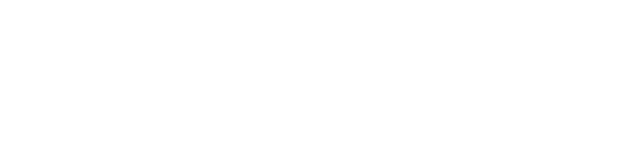
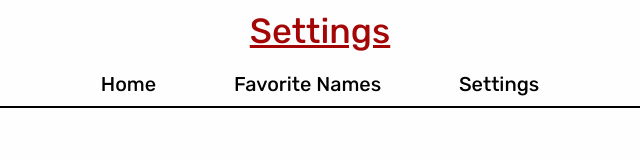
Before and after one commit to alexus-Huang/LAHVIII-project, a plain HTML site: page pages/settings.html in a window 1280 px wide. Shown: the whole page, without its empty margins (320-960 px from the left). Drawn offline with Linux system fonts and the light colour scheme.

Commit message:
Added main components to settings.html and styled the elements

```diff
--- a/pages/settings.html
+++ b/pages/settings.html
@@ -4,8 +4,18 @@
     <meta charset="UTF-8">
     <meta name="viewport" content="width=device-width, initial-scale=1.0">
     <title>Settings</title>
+    <link rel="stylesheet" href="/styling/settings.css">
+    <link rel="stylesheet" href="/styling/favoriteNames.css">
+    <link rel="preconnect" href="https://fonts.googleapis.com">
+    <link rel="preconnect" href="https://fonts.gstatic.com" crossorigin>
+    <link href="https://fonts.googleapis.com/css2?family=Rubik:ital,wght@0,300..900;1,300..900&display=swap" rel="stylesheet">
 </head>
 <body>
-
+    <h1 id="title">Settings</h1>
+    <div id="topbar">
+        <a href="index.html">Home</a>
+        <a href="favoritedNames.html">Favorite Names</a>
+        <a href="settings.html">Settings</a>
+    </div>
 </body>
 </html>
--- a/styling/favoriteNames.css
+++ b/styling/favoriteNames.css
@@ -0,0 +1,41 @@
+*{
+    box-sizing: border-box;
+    border: 0;
+    margin:0;
+    padding:0;
+    font-family: "Rubik";
+    font-optical-sizing: auto;
+    font-weight: 450;
+    font-style: normal;
+    background-color: #fefefe;
+}
+#title{
+    text-align: center;
+    padding: 10px 0px;
+    text-decoration: underline;
+    font-size: 35px;
+    color:#A40606
+}
+#favNames{
+    text-align: center;
+    margin-top:20px;
+    font-size: 20px;
+}
+#topbar{
+    border-bottom: 2px solid black;
+    position: relative;
+    padding:10px;
+    text-align: center;
+}
+#topbar > a {
+    margin:37px;
+    text-decoration: none;
+    font-size: 20px;
+    color:black;
+    transition: text-shadow 0.1s ease-in;
+}
+#topbar > a:hover{
+    text-decoration: underline;
+    text-shadow: 0px 0px 5px rgb(82, 82, 82);
+    transition: text-shadow 0.1s ease-in;
+}
--- a/styling/settings.css
+++ b/styling/settings.css
@@ -0,0 +1,41 @@
+*{
+    box-sizing: border-box;
+    border: 0;
+    margin:0;
+    padding:0;
+    font-family: "Rubik";
+    font-optical-sizing: auto;
+    font-weight: 450;
+    font-style: normal;
+    background-color: #fefefe;
+}
+#title{
+    text-align: center;
+    padding: 10px 0px;
+    text-decoration: underline;
+    font-size: 35px;
+    color:#A40606
+}
+#favNames{
+    text-align: center;
+    margin-top:20px;
+    font-size: 20px;
+}
+#topbar{
+    border-bottom: 2px solid black;
+    position: relative;
+    padding:10px;
+    text-align: center;
+}
+#topbar > a {
+    margin:37px;
+    text-decoration: none;
+    font-size: 20px;
+    color:black;
+    transition: text-shadow 0.1s ease-in;
+}
+#topbar > a:hover{
+    text-decoration: underline;
+    text-shadow: 0px 0px 5px rgb(82, 82, 82);
+    transition: text-shadow 0.1s ease-in;
+}
```
